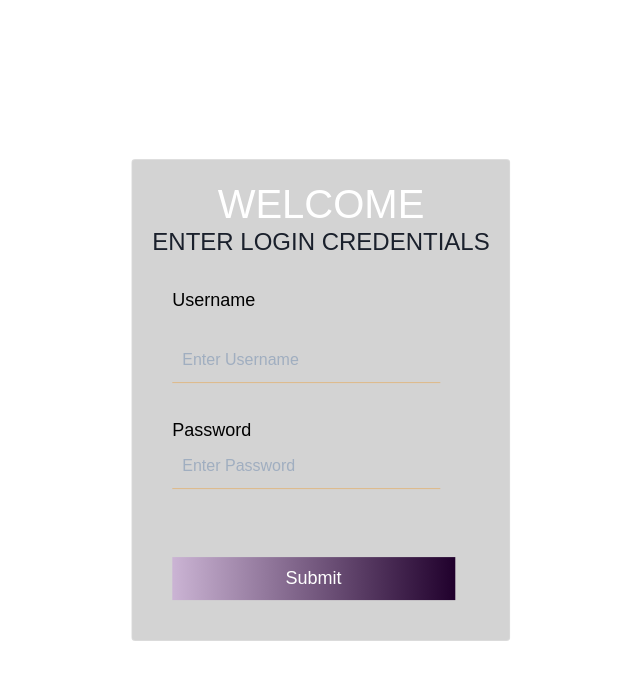
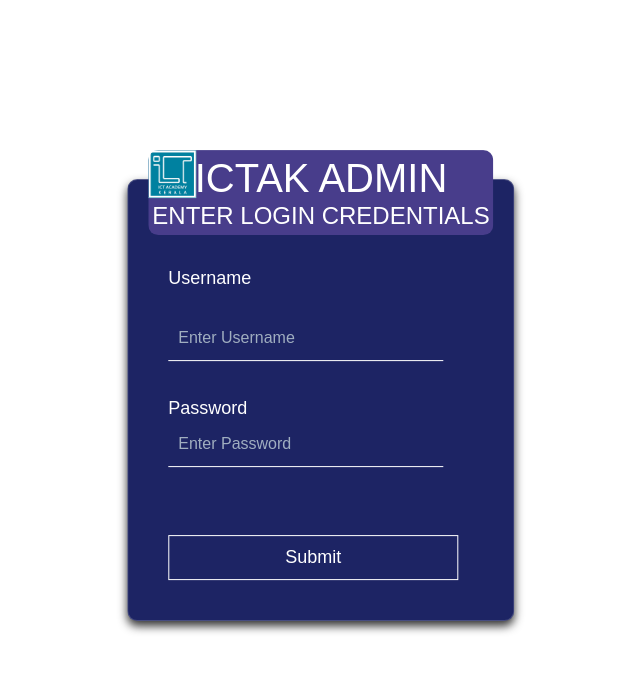
Before and after one commit to kantraman/ictak-website-mern, a React (Create React App) app in the folder frontend/: page /login in a window 1280 px wide. Shown: the top 680 px of the page, without its empty margins (319-959 px from the left). Built offline with nearby package versions, Linux system fonts and the light colour scheme.

Commit message:
Login page changes

```diff
--- a/frontend/src/components/Admin/Login.js
+++ b/frontend/src/components/Admin/Login.js
@@ -2,6 +2,7 @@
 import axios from "axios";
 import { useNavigate } from 'react-router-dom'
 import './login.css';
+
 
 function Login(props) {
     const [username, setUserame] = useState("");
@@ -43,8 +44,10 @@
     return (
         <>
             <div className='login-container'>
-                <h1 className="fs-1">WElCOME</h1>
-                <h2 className="fs-4">ENTER LOGIN CREDENTIALS</h2>
+                <div className="login-header">
+                    <h1 className="fs-1">ICTAK ADMIN</h1>
+                    <h2 className="fs-4">ENTER LOGIN CREDENTIALS</h2>
+                </div>
                 <form className="">
                     <label >Username</label>
                     <br></br>
--- a/frontend/src/components/Admin/login.css
+++ b/frontend/src/components/Admin/login.css
@@ -1,14 +1,16 @@
 .login-container{
     padding: 20px;
     border-radius: 4px;
-    background: rgba(255, 255, 255, 0.25);
     border: 1px solid rgba(255, 255, 255, 0.18);
+    font-family: 'Poppins',sans-serif;
+    background:rgb(29, 36, 100);
     position: absolute;
     top: 50vh;
     left: 50%;
     transform: translate(-50%, -50%);
-    font-family: 'Poppins',sans-serif;
-    background:lightgray;
+    border-radius: 10px;
+    box-shadow: #333 0px 5px 10px ;
+
 }
 
 .login-container .close-btn{
@@ -21,7 +23,8 @@
 .login-container .close-btn:hover{
     color: rebeccapurple;
 }
-.login-container h1{
+.login-container h1,
+.login-container h2{
     text-align: center;
     color:white;
     text-transform: uppercase;
@@ -31,7 +34,7 @@
     text-align: left;
 }
 .login-container label{
-    color: black;
+    color: white;
     font-size: 18px;
     margin-top: 10px;
 }
@@ -40,23 +43,38 @@
     background: transparent;
     border: none;
     outline: none;
-    border-bottom: 1px solid burlywood;
+    border-bottom: 1px solid white;
     padding: 10px;
-    color: black;
+    color: white;
     transition: all 2s ease;
 }
-.login-container input:hover{
-    border-bottom: 1px solid red;
+.login-container input:focus{
+    border-bottom: 1px solid rgb(6, 6, 39);
+
 }
 .loginbutton{
     display: block;
     width: 95%;
     padding: 8px;
-    border: none;
-    outline: none;
-    background: linear-gradient(to right, #cbb4d4, #20002c);
+    border:white 1px solid;
     color: white;
     font-size: 18px;
     cursor: pointer;
     margin-top: 20px;
+    transition: all 1s ease-in;
 }
+
+.loginbutton:hover{
+    background-color: darkslateblue;
+}
+
+.login-header{
+    background-color: darkslateblue;
+    padding: 4px;
+    margin-top: -50px;
+    border-radius: 10px;
+    background-image: url(../../assets/images/logo.png);
+    background-position:left top ;
+    background-size: 3em;
+    background-repeat: no-repeat;
+}
--- /dev/null
+++ b/frontend/src/components/Admin/logout.js
@@ -0,0 +1,8 @@
+const Logout = () => {
+
+    localStorage.clear();
+    window.location.href = "/login";
+
+};
+
+export default Logout;
--- a/frontend/src/components/Dashboard/sidebar/Sidebar.js
+++ b/frontend/src/components/Dashboard/sidebar/Sidebar.js
@@ -2,7 +2,8 @@
 import './sidebar.css';
 import {Dashboard, Message, InsertEmoticon, AssignmentInd, HorizontalSplit, Done,FiberManualRecordOutlined, MenuBookRounded , InsertDriveFile} from '@material-ui/icons';
 import { Button } from '@material-ui/core';
-import {Link} from 'react-router-dom';
+import { Link } from 'react-router-dom';
+import Logout from '../../Admin/logout.js'
 function Sidebar(props) {
     return (
         <div className="sidebar">
@@ -60,9 +61,8 @@
                         </li></Link>
 
                 </ul>
-                <Link to="/" className="Sidebarlink">
-                    <Button variant="contained" className="sidebarMenu" onClick={()=>localStorage.clear()}><h3 className='sidebarTitle'>LOGOUT</h3></Button>
-                </Link>
+                <Button variant="contained" className="sidebarMenu" onClick={() => Logout()}><h3 className='sidebarTitle'>LOGOUT</h3></Button>
+
             </div>
         </div>
     );
--- a/frontend/src/components/dateRange/DateRange.js
+++ b/frontend/src/components/dateRange/DateRange.js
@@ -4,6 +4,7 @@
 import Topbar from '../Dashboard/topbar/Topbar';
 import Sidebar from '../Dashboard/sidebar/Sidebar';
 import { HamburgerIcon } from '@chakra-ui/icons';
+import Logout from '../Admin/logout';
 
 const DateRange = (props) => {
     const expType = props.type;
@@ -121,7 +122,10 @@
                     'x-access-token': token
                 }
             });
-
+            if (response.status === 401) {
+                Logout();
+                return 0;
+            }
             if (response.headers.get('Content-Type') ===
                 "application/vnd.openxmlformats-officedocument.spreadsheetml.sheet") {
                 const blob = await response.blob();
@@ -174,6 +178,10 @@
                     'x-access-token': token
                 }
             });
+            if (response.status === 401) {
+                Logout();
+                return 0;
+            }
             const body = await response.json();
             if (body.status !== "Error") {
                 setDetails(body);
```
